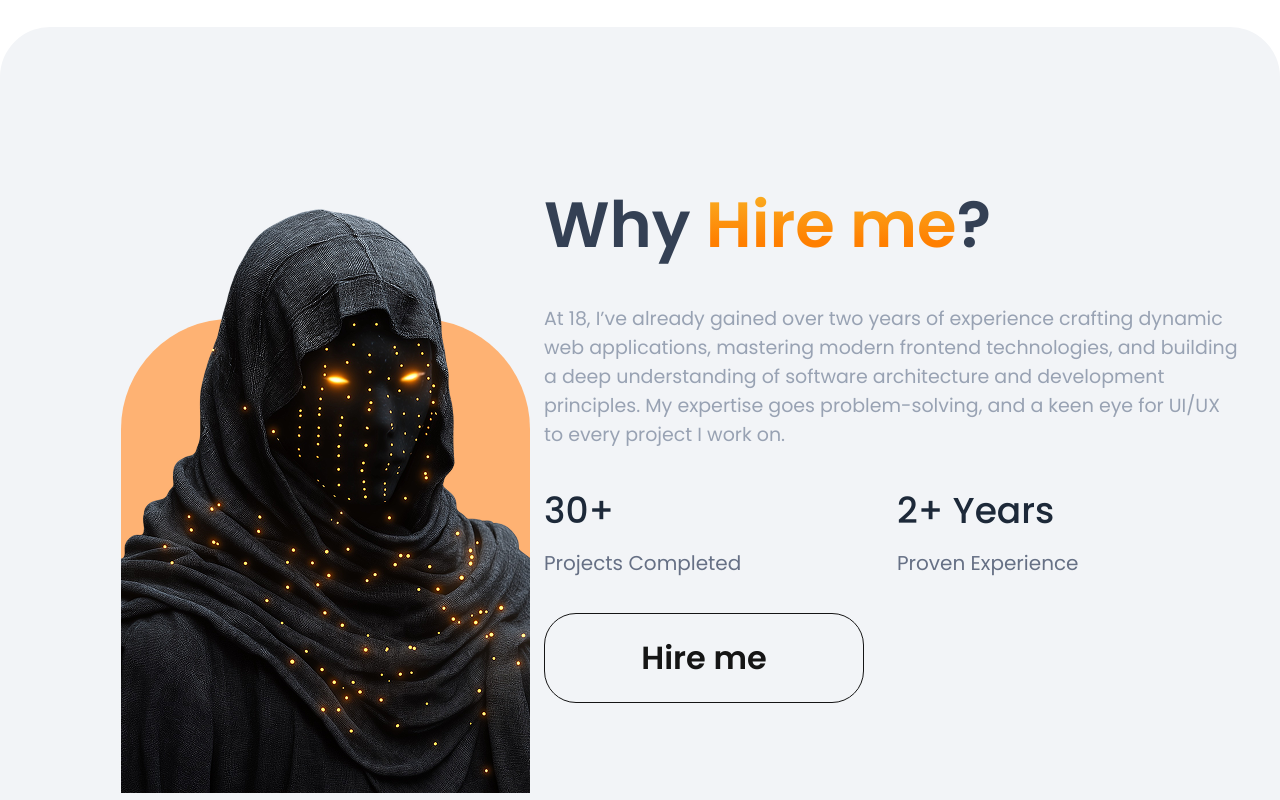
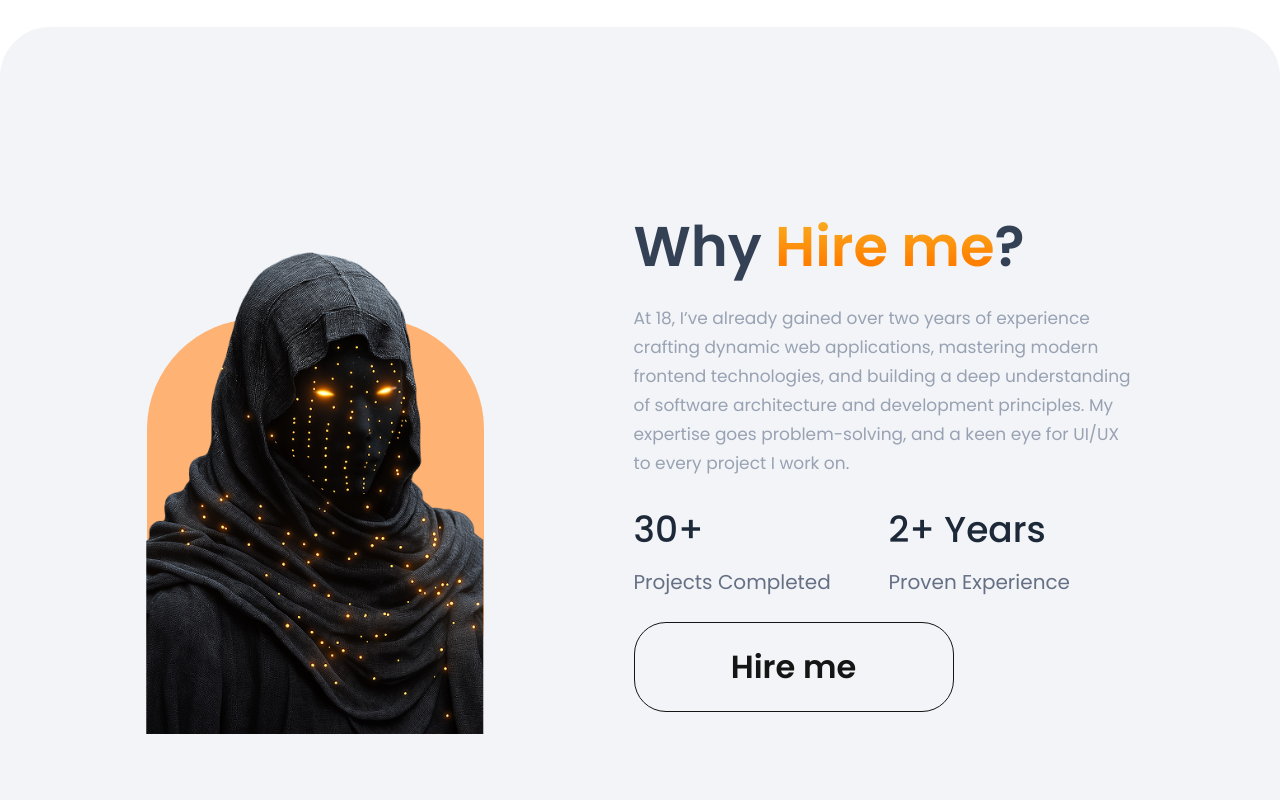
Before and after one commit to Isterya/my-portfolio, a React (Vite) app: page / in a window 1280 px wide. Shown: the part 3020-3820 px from the top of the page. Built offline with nearby package versions, Linux system fonts and the light colour scheme.

Commit message:
style: adapt the About section to the xl screen width

```diff
--- a/src/sections/about/about.scss
+++ b/src/sections/about/about.scss
@@ -6,9 +6,15 @@
   background: #f2f4f7;
 
   &-wrapper {
-    padding: 63px 0 82px 81px;
+    padding: 63px 0 82px 41px;
     display: flex;
-    justify-content: space-between;
+    gap: 150px;
+    justify-content: center;
+    align-items: center;
+
+    @include respond(xl) {
+      padding: 63px 0 82px;
+    }
   }
 
   &-character {
@@ -16,16 +22,29 @@
     position: relative;
     border-radius: 110px;
     background: $warm;
+    height: 474px;
     width: 409px;
-    height: 474px;
+    aspect-ratio: 1 / 1.15;
+    overflow: visible;
+
+    @include respond(xl) {
+      width: 337px;
+      height: 415px;
+    }
 
     &__img {
-      height: 606px;
       position: absolute;
       bottom: 0;
+      left: 50%;
+      transform: translateX(-50%);
+      height: auto;
+      max-height: 606px;
+      width: auto;
       user-select: none;
-      pointer-events: none;
-      -webkit-user-drag: none;
+
+      @include respond(xl) {
+        height: 500px;
+      }
     }
   }
 
@@ -34,11 +53,19 @@
     flex-direction: column;
     width: 696px;
 
+    @include respond(xl) {
+      width: 500px;
+    }
+
     &__header {
       font-weight: 600;
       font-size: 64px;
       line-height: 64px;
       color: #344054;
+
+      @include respond(xl) {
+        font-size: 56px;
+      }
 
       span {
         background: $main-color;
@@ -53,12 +80,21 @@
       font-size: 19px;
       line-height: 29px;
       color: #98a2b3;
+
+      @include respond(xl) {
+        margin-top: 25px;
+        font-size: 17px;
+      }
     }
 
     &__stats {
       display: flex;
       margin-top: 35px;
       gap: 10px;
+
+      @include respond(xl) {
+        margin-top: 25px;
+      }
 
       &-projects,
       &-experience {
@@ -100,6 +136,10 @@
       color: #151515;
       transition: all 0.3s ease;
 
+      @include respond(xl) {
+        margin-top: 25px;
+      }
+
       html[data-lang='pl'] & {
         font-size: 28px;
       }
```
